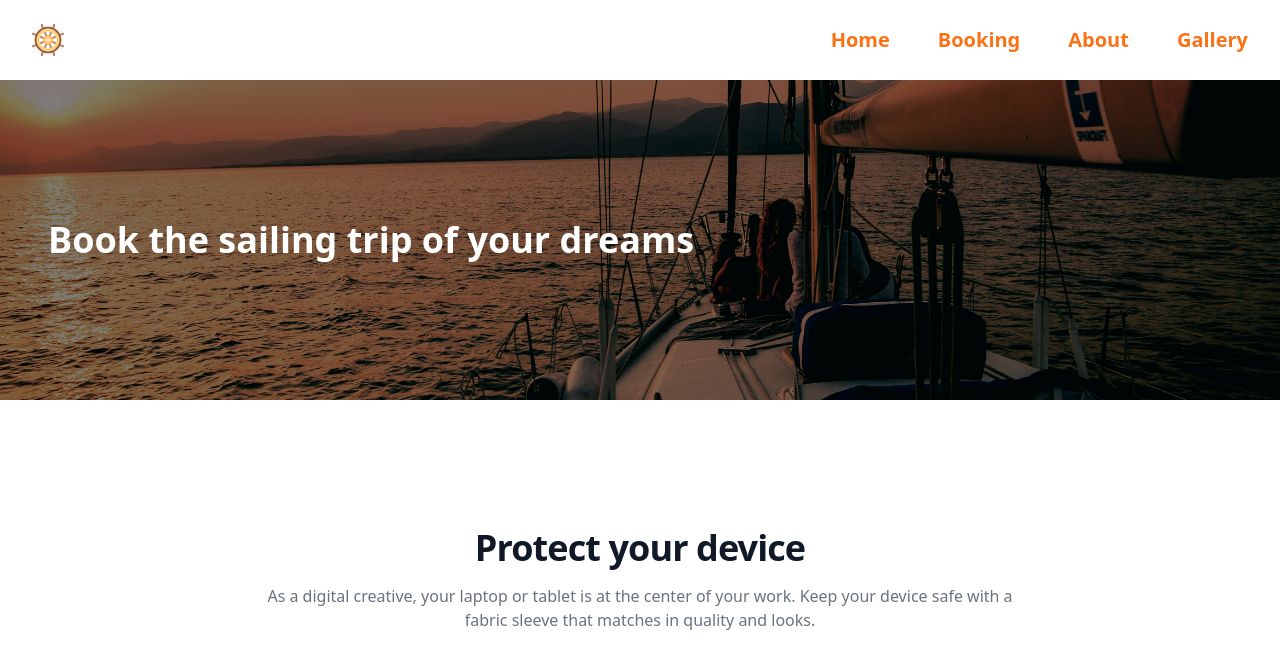
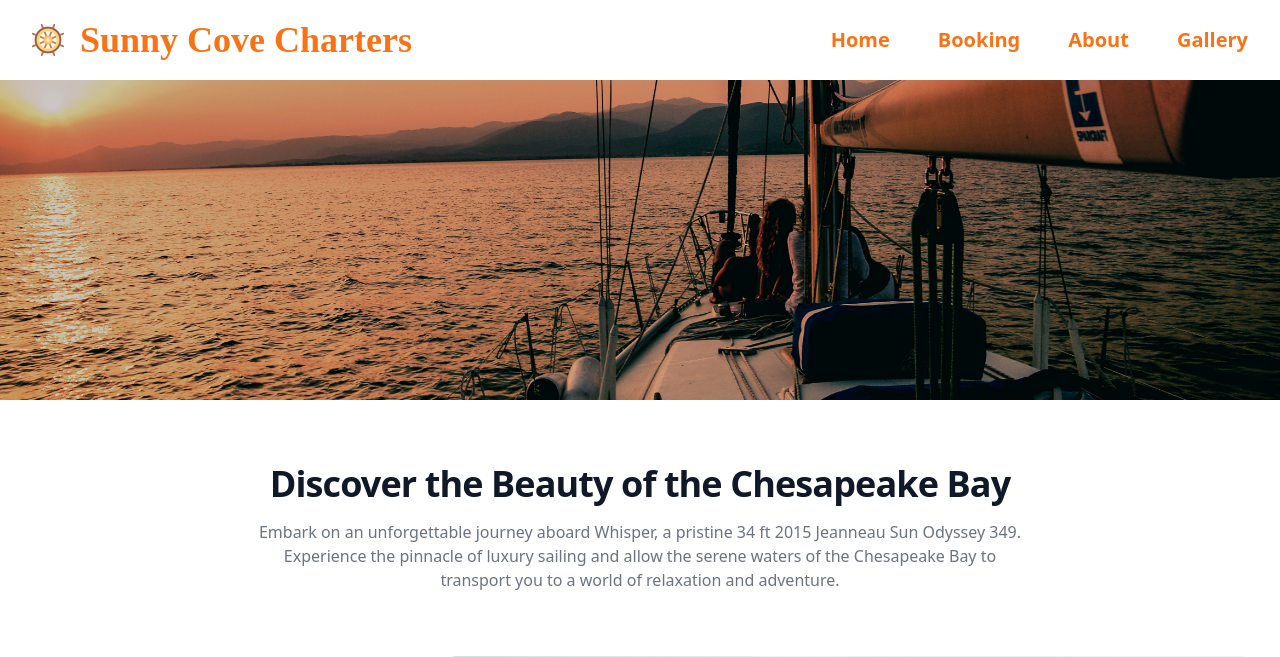
Before and after one commit to zandernelson/charter_engine, a Django app: page /charter/ in a window 1280 px wide. Shown: the top 657 px of the page. Run offline with Django 5.2, Linux system fonts and the light colour scheme; style sheets or scripts are compiled from the project's sources.

Commit message:
first stage site mockup complete for home page

```diff
--- a/charter_engine_app/templates/charter_engine_app/header.html
+++ b/charter_engine_app/templates/charter_engine_app/header.html
@@ -1,11 +1,12 @@
 {% load static %}
 <header x-data="{ mobileMenuOpen: false }" class="bg-white">
   <nav class="mx-auto flex items-center justify-between p-6 lg:px-8" aria-label="Global">
-    <div class="flex lg:flex-1">
+    <div class="flex items-center lg:flex-1">
       <a href="#" class="-m-1.5 p-1.5">
         <span class="sr-only">Your Company</span>
         <img class="h-8 w-auto" src="{% static 'charter_engine_app/images/logo.png' %}" alt="logo" />
       </a>
+      <a href="#" class="ml-4 text-4xl font-semibold leading-6 text-orange-500" style="font-family: Brush Script MT">Sunny Cove Charters</a>
     </div>
     <div class="flex lg:hidden">
       <button x-on:click="mobileMenuOpen = !mobileMenuOpen" type="button" class="-m-2.5 inline-flex items-center justify-center rounded-md p-2.5 text-gray-700">
--- a/charter_engine_app/templates/charter_engine_app/home.html
+++ b/charter_engine_app/templates/charter_engine_app/home.html
@@ -9,39 +9,54 @@
 
   <body>
     {% include "charter_engine_app/header.html" %}
+
     <div class="relative w-full overflow-hidden">
-      <img src="{% static 'charter_engine_app/images/banner2.jpg' %}" alt="Sailboat" class="w-full object-cover" style="height: 20rem;">
-      <div class="absolute top-0 left-0 right-0 bottom-0 bg-black bg-opacity-50 flex justify-start items-center" style="height: 20rem;">
-          <p class="text-white text-4xl font-bold p-12">Book the sailing trip of your dreams</p>
+      <img src="{% static 'charter_engine_app/images/banner2.jpg' %}" alt="Sailboat" class="w-full object-cover" style="height: 20rem" />
+      <div class="absolute bottom-0 left-0 right-0 top-0 flex items-center justify-start bg-black bg-opacity-20" style="height: 20rem">
+        <div class="left-0 top-0 flex h-full w-full items-center justify-center text-center">
+          <!-- <p class="m-12 w-3/4 p-6 text-center text-4xl text-white">
+            PRIVATE SAILING CHARTERS, SUNSET CRUISES & SAILING LESSONS IN THE CHESAPEAKE BAY,
+            <a href="#" class="ml-4 text-4xl font-semibold leading-6 text-white underline">BOOK NOW!</a>
+          </p> -->
         </div>
       </div>
-  <div class="bg-white">
-    <div class="mx-auto max-w-2xl px-4 py-24 sm:px-6 sm:py-32 lg:max-w-7xl lg:px-8">
-      <div class="mx-auto max-w-3xl text-center">
-        <h2 class="text-3xl font-bold tracking-tight text-gray-900 sm:text-4xl">Protect your device</h2>
-        <p class="mt-4 text-gray-500">As a digital creative, your laptop or tablet is at the center of your work. Keep your device safe with a fabric sleeve that matches in quality and looks.</p>
     </div>
 
+    <div class="bg-white">
+      <div class="mx-auto max-w-2xl px-4 py-16 sm:px-6 sm:py- lg:max-w-7xl lg:px-8">
+        <div class="mx-auto max-w-3xl text-center">
+          <h2 class="text-3xl font-bold tracking-tight text-gray-900 sm:text-4xl">Discover the Beauty of the Chesapeake Bay</h2>
+          <p class="mt-4 text-gray-500">
+            Embark on an unforgettable journey aboard Whisper, a pristine 34 ft 2015 Jeanneau Sun Odyssey 349. Experience the pinnacle of luxury sailing and allow the serene waters of the Chesapeake
+            Bay to transport you to a world of relaxation and adventure.
+          </p>
+        </div>
         <div class="mt-16 space-y-16">
           <div class="flex flex-col-reverse lg:grid lg:grid-cols-12 lg:items-center lg:gap-x-8">
-          <div class="mt-6 lg:col-span-5 lg:row-start-1 lg:mt-0 xl:col-span-4 lg:col-start-1">
-            <h3 class="text-lg font-medium text-gray-900">Minimal and thoughtful</h3>
-            <p class="mt-2 text-sm text-gray-500">Our laptop sleeve is compact and precisely fits 13&quot; devices. The zipper allows you to access the interior with ease, and the front pouch provides a convenient place for your charger cable.</p>
+            <div class="mt-6 lg:col-span-5 lg:col-start-1 lg:row-start-1 lg:mt-0 xl:col-span-4">
+              <h3 class="text-lg font-medium text-gray-900">Luxury and Comfort Aboard Whisper</h3>
+              <p class="mt-2 text-sm text-gray-500">
+                Whisper offers a blend of luxury and comfort, designed for both relaxation and adventure. Her spacious cockpit and cozy interior make every voyage on the Chesapeake Bay a memorable
+                experience. Whether seeking tranquility or adventure, Whisper is your ideal sanctuary on the water.
+              </p>
             </div>
-          <div class="flex-auto lg:col-span-7 lg:row-start-1 xl:col-span-8 lg:col-start-6 xl:col-start-5">
+            <div class="flex-auto lg:col-span-7 lg:col-start-6 lg:row-start-1 xl:col-span-8 xl:col-start-5">
               <div class="aspect-h-2 aspect-w-5 overflow-hidden rounded-lg bg-gray-100">
-              <img src="https://tailwindui.com/img/ecommerce-images/product-feature-07-detail-01.jpg" alt="White canvas laptop sleeve with gray felt interior, silver zipper, and tan leather zipper pull." class="object-cover object-center">
+                <img src="{% static 'charter_engine_app/images/sailboat1.jpg' %}" alt="Picture of sailboat." class="object-cover object-center" />
               </div>
             </div>
           </div>
           <div class="flex flex-col-reverse lg:grid lg:grid-cols-12 lg:items-center lg:gap-x-8">
-          <div class="mt-6 lg:col-span-5 lg:row-start-1 lg:mt-0 xl:col-span-4 lg:col-start-8 xl:col-start-9">
-            <h3 class="text-lg font-medium text-gray-900">Refined details</h3>
-            <p class="mt-2 text-sm text-gray-500">We design every detail with the best materials and finishes. This laptop sleeve features durable canvas with double-stitched construction, a felt interior, and a high quality zipper that hold up to daily use.</p>
+            <div class="mt-6 lg:col-span-5 lg:col-start-8 lg:row-start-1 lg:mt-0 xl:col-span-4 xl:col-start-9">
+              <h3 class="text-lg font-medium text-gray-900">Set Sail for Adventure</h3>
+              <p class="mt-2 text-sm text-gray-500">
+                Navigate the serene waters of the Chesapeake Bay with Whisper, where every cruise is an opportunity to create lasting memories. Whether you're exploring new coves or enjoying starlit
+                evenings, Whisper ensures a sailing experience that is both safe and exhilarating.
+              </p>
             </div>
-          <div class="flex-auto lg:col-span-7 lg:row-start-1 xl:col-span-8 lg:col-start-1">
+            <div class="flex-auto lg:col-span-7 lg:col-start-1 lg:row-start-1 xl:col-span-8">
               <div class="aspect-h-2 aspect-w-5 overflow-hidden rounded-lg bg-gray-100">
-              <img src="https://tailwindui.com/img/ecommerce-images/product-feature-07-detail-02.jpg" alt="Detail of zipper pull with tan leather and silver rivet." class="object-cover object-center">
+                <img src="{% static 'charter_engine_app/images/sailboat2.jpg' %}" alt="Picture of sailboat." class="object-cover object-center" />
               </div>
             </div>
           </div>
@@ -49,5 +64,78 @@
       </div>
     </div>
 
+    <div class="bg-white">
+      <div class="mx-auto max-w-2xl px-4 py-16 sm:px-6 sm:py-24 lg:max-w-7xl lg:px-8">
+
+        <div class="grid grid-cols-1 gap-y-4 sm:grid-cols-2 sm:gap-x-6 sm:gap-y-10 lg:grid-cols-3 lg:gap-x-8">
+          <div class="group relative flex flex-col overflow-hidden rounded-lg border border-gray-200 bg-white">
+            <div class="aspect-h-4 aspect-w-3 sm:aspect-none bg-gray-200 group-hover:opacity-75 sm:h-96">
+              <img
+                src="https://static.wixstatic.com/media/311c26_e2714850d3474b8e9360654b9d5c504a~mv2.jpg/v1/fill/w_350,h_235,fp_0.50_0.50,q_80,usm_0.66_1.00_0.01,enc_auto/311c26_e2714850d3474b8e9360654b9d5c504a~mv2.jpg"
+                class="h-full w-full object-cover object-center sm:h-full sm:w-full"
+              />
+            </div>
+            <div class="flex flex-1 flex-col space-y-2 p-4">
+              <h3 class="text-sm font-medium text-gray-900">
+                <a href="#">
+                  <span aria-hidden="true" class="absolute inset-0"></span>
+                  Private Daytime Charter
+                </a>
+              </h3>
+              <p class="text-sm text-gray-500">Private daytime sailing charter around the Chesapeake Bay.</p>
+              <div class="flex flex-1 flex-col justify-end">
+                <p class="text-sm italic text-gray-500">Up to 6 guests</p>
+                <p class="text-base font-medium text-gray-900">$495</p>
+              </div>
+            </div>
+          </div>
+
+          <div class="group relative flex flex-col overflow-hidden rounded-lg border border-gray-200 bg-white">
+            <div class="aspect-h-4 aspect-w-3 sm:aspect-none bg-gray-200 group-hover:opacity-75 sm:h-96">
+              <img
+                src="https://static.wixstatic.com/media/311c26_ac9cdb013b9a418bb845c1aaa2e0ccd4~mv2.jpg/v1/fill/w_350,h_235,fp_0.50_0.50,q_80,usm_0.66_1.00_0.01,enc_auto/311c26_ac9cdb013b9a418bb845c1aaa2e0ccd4~mv2.jpg"
+                class="h-full w-full object-cover object-center sm:h-full sm:w-full"
+              />
+            </div>
+            <div class="flex flex-1 flex-col space-y-2 p-4">
+              <h3 class="text-sm font-medium text-gray-900">
+                <a href="#">
+                  <span aria-hidden="true" class="absolute inset-0"></span>
+                  Private Sunset Charter
+                </a>
+              </h3>
+              <p class="text-sm text-gray-500">Private sunset cruise around the Chesapeake Bay.</p>
+              <div class="flex flex-1 flex-col justify-end">
+                <p class="text-sm italic text-gray-500">Up to 6 guests</p>
+                <p class="text-base font-medium text-gray-900">$495</p>
+              </div>
+            </div>
+          </div>
+
+          <div class="group relative flex flex-col overflow-hidden rounded-lg border border-gray-200 bg-white">
+            <div class="aspect-h-4 aspect-w-3 sm:aspect-none bg-gray-200 group-hover:opacity-75 sm:h-96">
+              <img
+                src="https://static.wixstatic.com/media/311c26_d06c5bc677bb4d83a999a93a9b623223~mv2.jpg/v1/fill/w_350,h_235,fp_0.50_0.50,q_80,usm_0.66_1.00_0.01,enc_auto/311c26_d06c5bc677bb4d83a999a93a9b623223~mv2.jpg"
+                class="h-full w-full object-cover object-center sm:h-full sm:w-full"
+              />
+            </div>
+            <div class="flex flex-1 flex-col space-y-2 p-4">
+              <h3 class="text-sm font-medium text-gray-900">
+                <a href="#">
+                  <span aria-hidden="true" class="absolute inset-0"></span>
+                  Private Sailing Lesson
+                </a>
+              </h3>
+              <p class="text-sm text-gray-500">Private sailing lesson covering keelboat and cruiser sailing basics plus digital instruction book.</p>
+              <div class="flex flex-1 flex-col justify-end">
+                <p class="text-sm italic text-gray-500">Up to 6 guests</p>
+                <p class="text-base font-medium text-gray-900">$495</p>
+              </div>
+            </div>
+          </div>
+          <!-- More products... -->
+        </div>
+      </div>
+    </div>
   </body>
 </html>
```
Also changed, not shown: charter_engine_app/static/charter_engine_app/images/sailboat1.jpg (added), charter_engine_app/static/charter_engine_app/images/sailboat2.jpg (added). Lines whose indentation alone changed are shown as unchanged.
